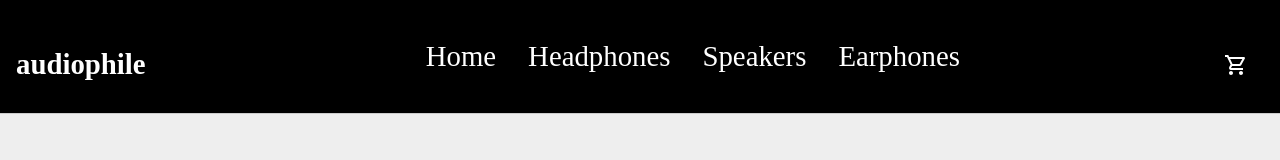
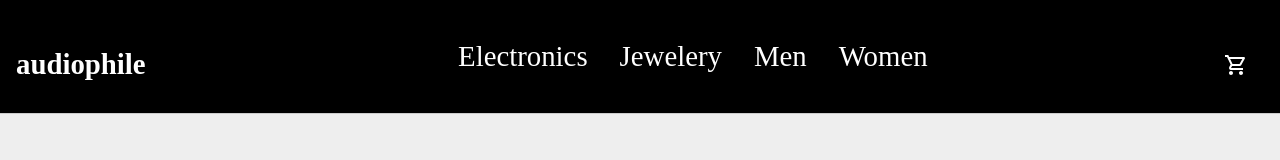
Before and after one commit to JulioFuentes2021/e-commerce, a React (Vite) app: page /product/1 in a window 1280 px wide. Shown: the top 160 px of the page. Built offline with nearby package versions, Linux system fonts and the light colour scheme; no server answers.

Commit message:
Limit for category endpoins is working

```diff
--- a/src/components/GridArticles.jsx
+++ b/src/components/GridArticles.jsx
@@ -11,7 +11,7 @@ function GridArticles({ data }) {
   useEffect(() => {
     const test = async () => {
       try {
-        const response = await fetch('http://localhost:8000/headphones');
+        const response = await fetch('http://localhost:8000/headphones/category/electronics?limit=3');
         const data = await response.json();
         setMainProducts(data.products)
       } catch (error) {
--- a/src/components/HeaderPc.jsx
+++ b/src/components/HeaderPc.jsx
@@ -6,10 +6,10 @@ function HeaderPc() {
     <nav className="links links--hiddenPc">
       <li className="links__item links__item--design">audiophile</li>
       <ul className="links__section">
-        <li className="links__item links__item--gap">Home</li>
-        <li className="links__item links__item--gap">Headphones</li>
-        <li className="links__item links__item--gap">Speakers</li>
-        <li className="links__item links__item--gap">Earphones</li>
+        <li className="links__item links__item--gap">Electronics</li>
+        <li className="links__item links__item--gap">Jewelery</li>
+        <li className="links__item links__item--gap">Men</li>
+        <li className="links__item links__item--gap">Women</li>
       </ul>
       <ShoppingCartOutlinedIcon className="links__item" />
     </nav>
```
